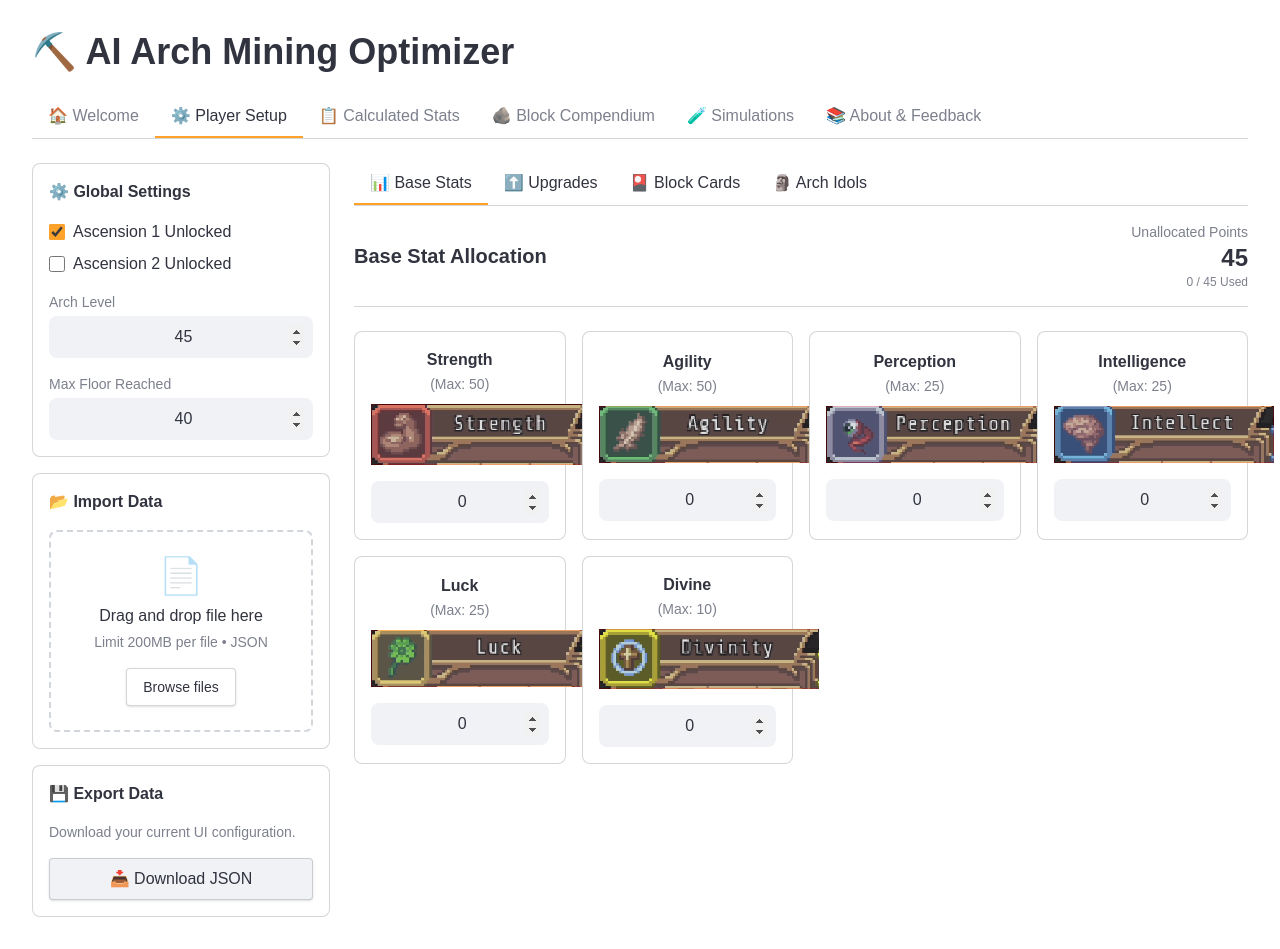
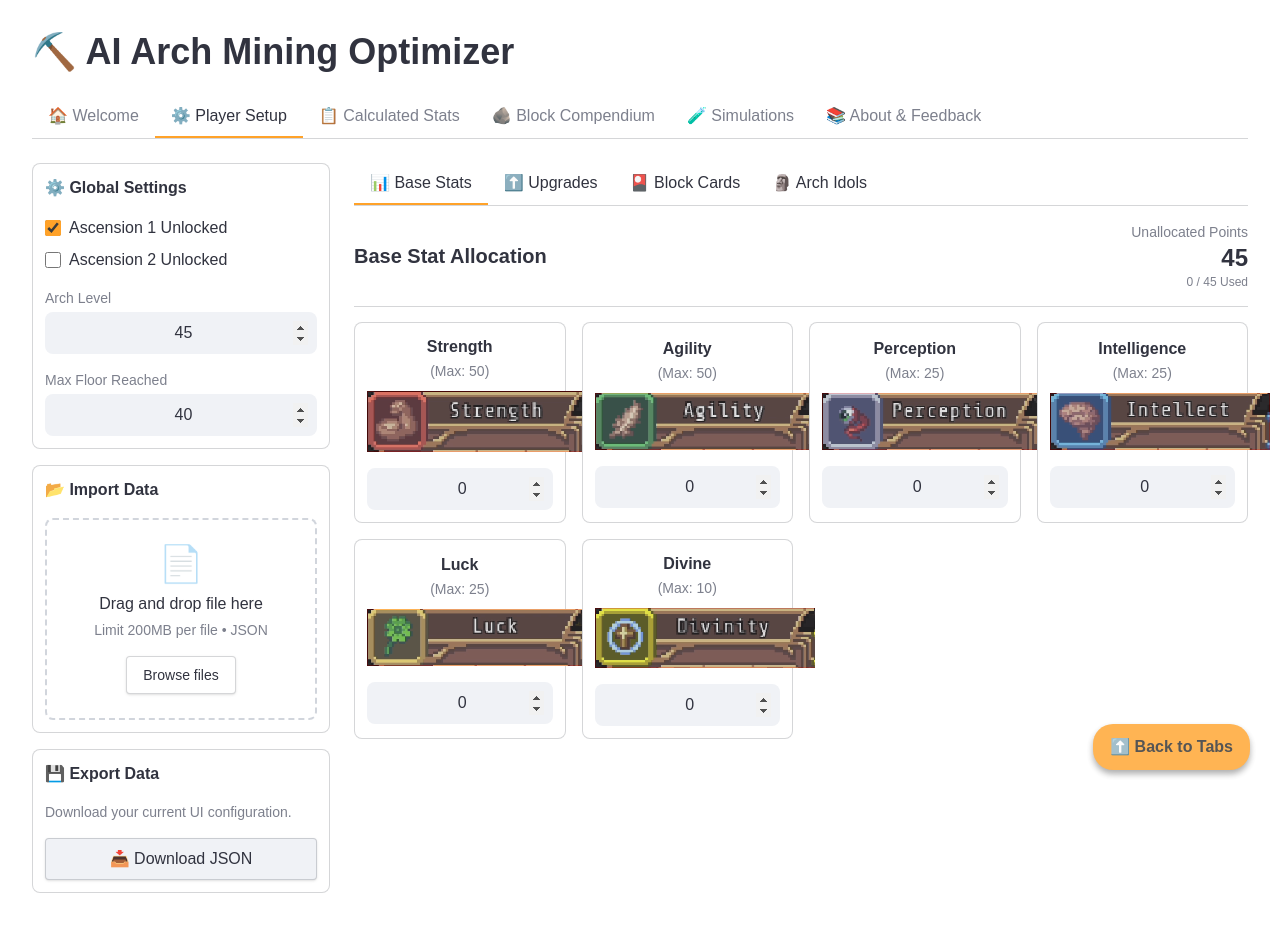
Before and after one commit to lobogrande/IoM-Arch-Optimizer-Web, a React (Vite) app: page / in a window 1280 px wide. After the commit the page ends 925 px from the top, so only its background shows below. Built offline with nearby package versions, Linux system fonts and the light colour scheme.

Commit message:
style: Port Streamlit layout compression and Back to Top button styles
ux: Add interactive Floating Back to Top button to main layout

```diff
--- a/src/App.jsx
+++ b/src/App.jsx
@@ -97,6 +97,14 @@ function App() {
         )}
       </div>
 
+      {/* Floating Back to Top Button */}
+      <button
+        onClick={() => window.scrollTo({ top: 0, behavior: 'smooth' })}
+        className="back-to-top"
+      >
+        ⬆️ Back to Tabs
+      </button>
+
     </div>
   );
 }
--- a/src/index.css
+++ b/src/index.css
@@ -21,8 +21,40 @@ body {
 .st-container {
   border: 1px solid var(--color-st-border);
   border-radius: 0.5rem;
-  padding: 1rem;
+  padding: 0.75rem; /* Squashed to match Streamlit custom CSS */
   background-color: var(--color-st-bg);
+}
+
+/* Squash hr margins natively */
+hr {
+  margin-top: 5px;
+  margin-bottom: 15px;
+}
+
+/* Floating Back to Top Button */
+.back-to-top {
+  position: fixed;
+  bottom: 30px;
+  right: 30px;
+  background-color: var(--color-st-orange);
+  color: #2b2b2b !important;
+  padding: 10px 16px;
+  border-radius: 20px;
+  text-decoration: none !important;
+  font-weight: bold;
+  box-shadow: 0 4px 6px rgba(0,0,0,0.4);
+  z-index: 99999;
+  transition: all 0.2s ease-in-out;
+  opacity: 0.8;
+  cursor: pointer;
+  border: 1px solid transparent;
+}
+.back-to-top:hover {
+  background-color: #2b2b2b;
+  color: var(--color-st-orange) !important;
+  border: 1px solid var(--color-st-orange);
+  transform: translateY(-2px);
+  opacity: 1.0;
 }
 
 /* Replicate st.number_input */
```
